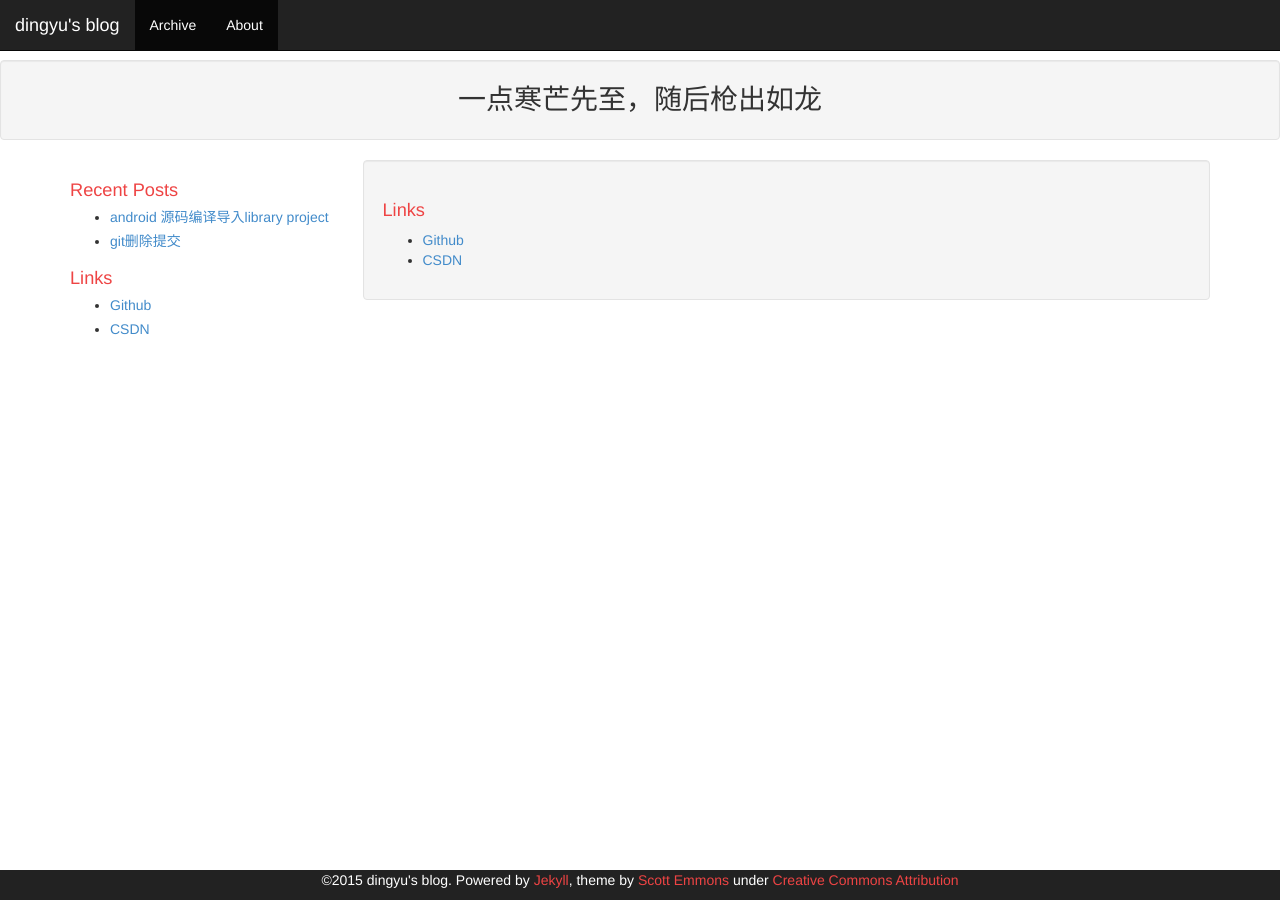
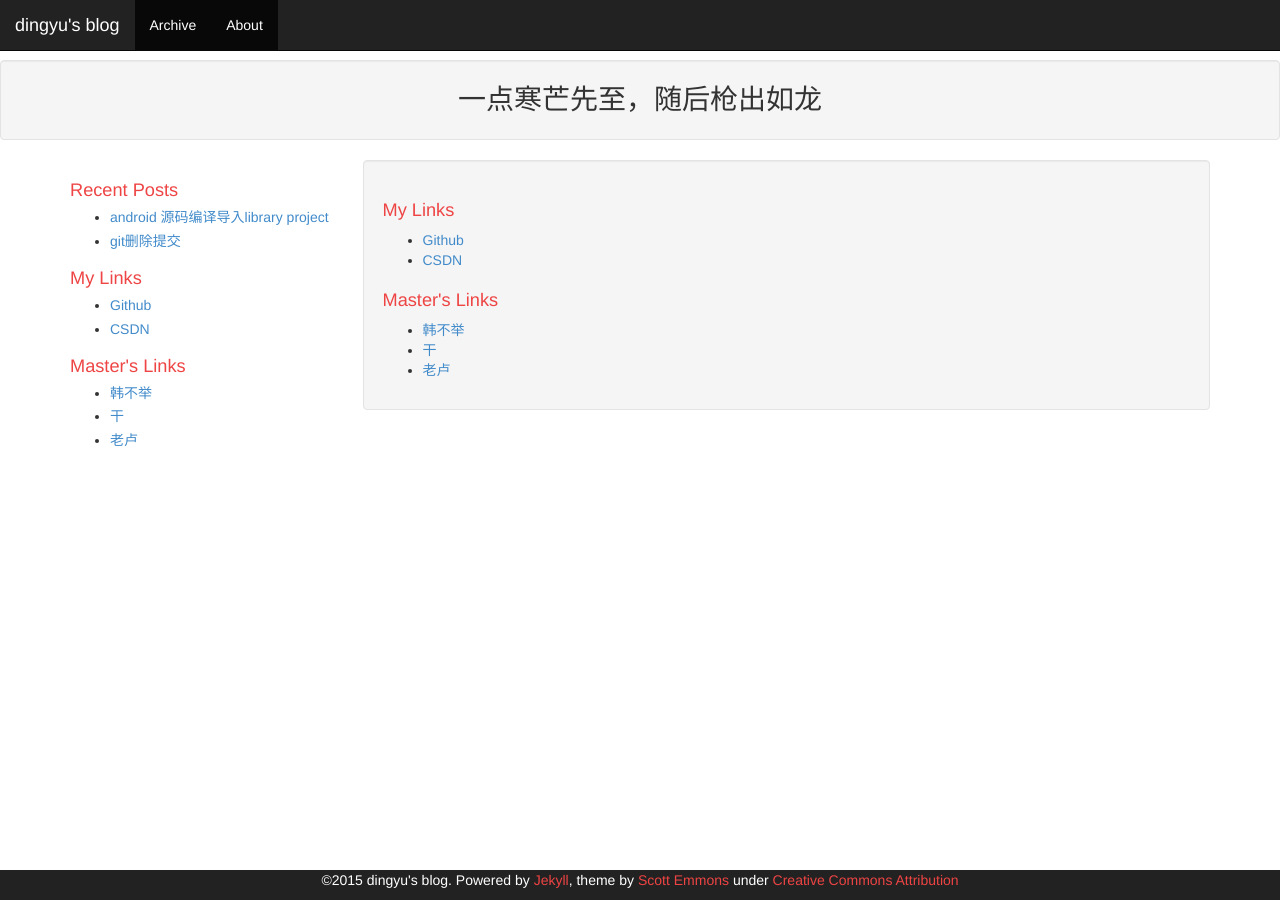
Before and after one commit to freerunning/jekyll_, a Jekyll site: the page built from links.html, in a window 1280 px wide. Built offline with Jekyll 4.4.1, drawn with Linux system fonts in a browser that asks for light colours; Markdown is read by kramdown in place of the engine named in the settings.

Commit message:
add links

```diff
--- /dev/null
+++ b/_includes/master-links-list.html
@@ -0,0 +1,6 @@
+<h1>Master's Links</h1>
+<ul>
+  <li><a href="http://livingstone.avosapps.com">韩不举</a></li>
+  <li><a href="http://codingtrip.com">干</a></li>
+  <li><a href="http://lcqlcq.sinaapp.com/">老卢</a></li>
+</ul>
--- a/_includes/links-list.html
+++ b/_includes/my-links-list.html
@@ -1,4 +1,4 @@
-<h1>Links</h1>
+<h1>My Links</h1>
 <ul>
   {% if site.github != '' %}
   <li class="active"><a href="https://github.com/{{ site.github }}">Github</a></li>
--- a/_includes/sidebar.html
+++ b/_includes/sidebar.html
@@ -8,5 +8,9 @@
 </div>
 
 <div class="sidebar">
-{% include links-list.html %}
+{% include my-links-list.html %}
 </div>
+
+<div class="sidebar">
+{% include master-links-list.html %}
+</div>
--- a/links.html
+++ b/links.html
@@ -5,5 +5,6 @@ layout: default
 <!-- This page provides the sidebar links for mobile, where the sidebar is hidden -->
 
 <div class="well">
-  {% include links-list.html %}
+  {% include my-links-list.html %}
+  {% include master-links-list.html %}
 </div>
```
